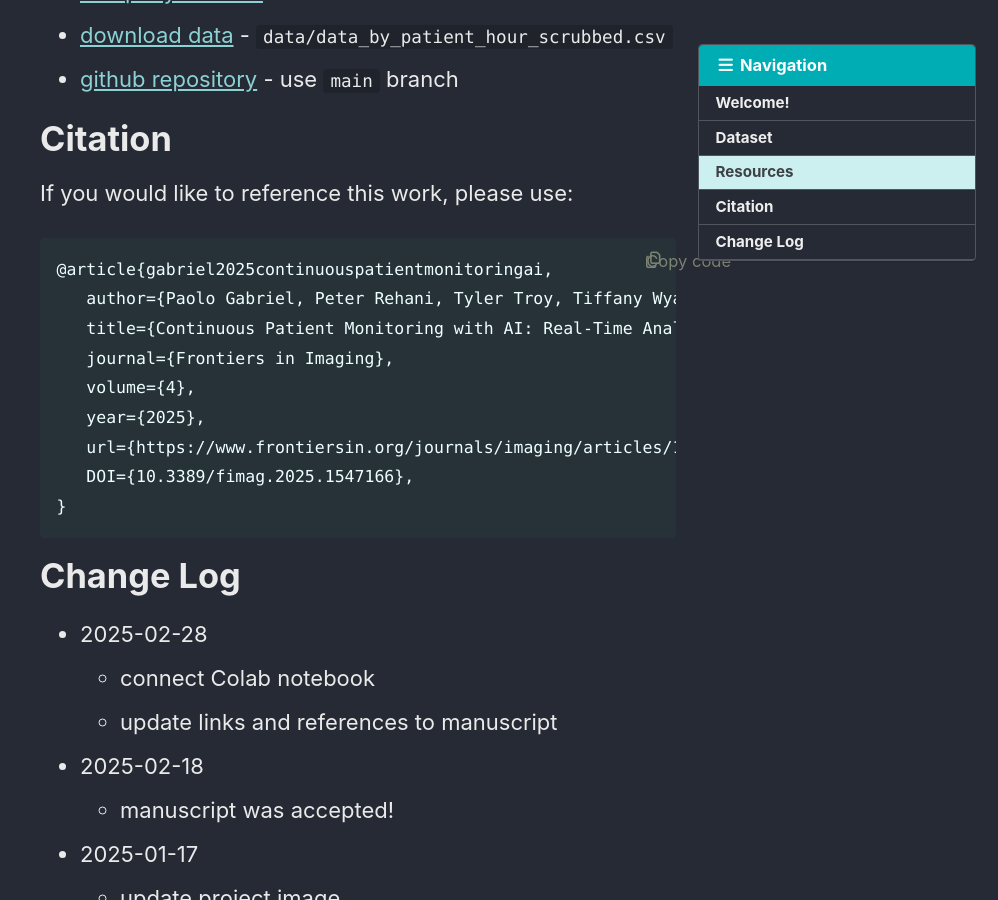
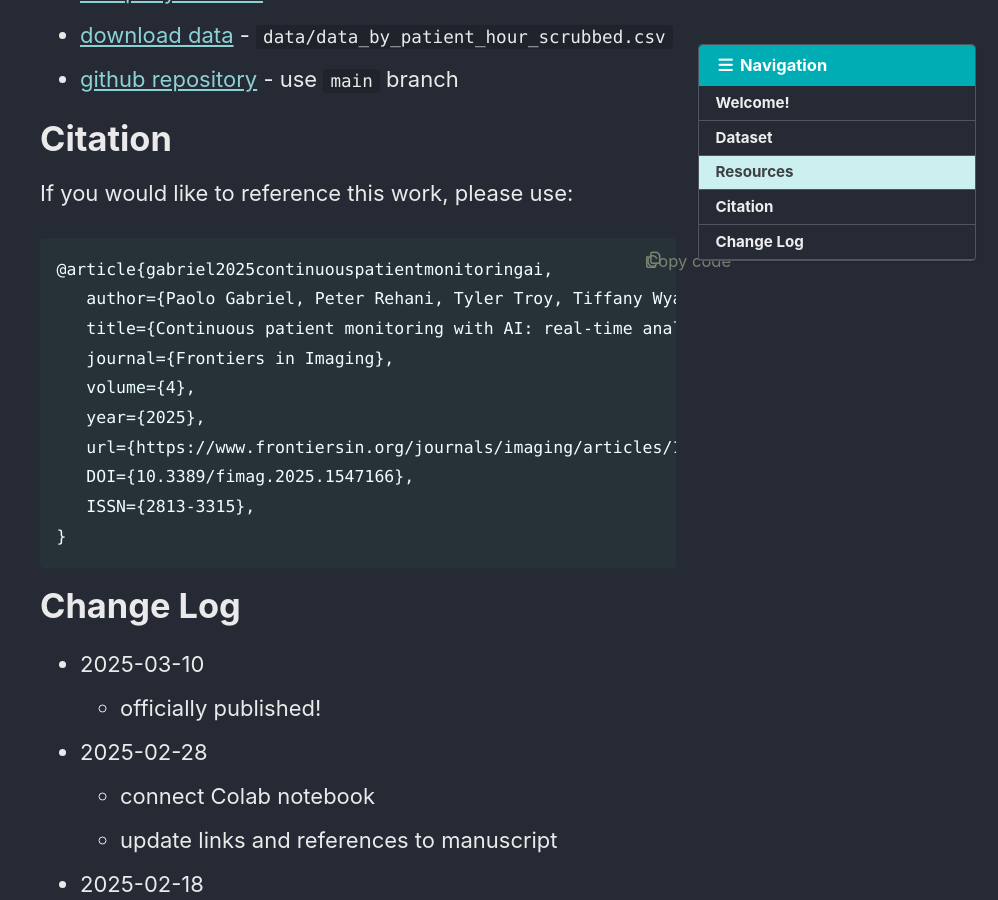
Before and after one commit to lookdeep/ai-norms-2024, a Jekyll site: the page built from index.md, in a window 1280 px wide and 900 px high, scrolled down 3622 px. Shown: the whole window, without its empty margins (282-1280 px from the left). Built offline with Jekyll 4.4.1, drawn with Linux system fonts in a browser that asks for light colours; cached includes are drawn as plain includes.

Commit message:
chg: officially published

````diff
--- a/_data/navigation.yml
+++ b/_data/navigation.yml
@@ -3,7 +3,7 @@ main:
   - title: "Explore <i class='fa fa-external-link'></i>"
     url: "https://lookdeep.vercel.app/"
   - title: "Paper <i class='fa fa-external-link'></i>"
-    url: "https://www.frontiersin.org/journals/imaging/articles/10.3389/fimag.2025.1547166/abstract"
+    url: "https://www.frontiersin.org/journals/imaging/articles/10.3389/fimag.2025.1547166"
   - title: "Code <i class='fa fa-external-link'></i>"
     url: "https://colab.research.google.com/drive/1v0Egoyt5pBmTmb9iEV8RZFSzhym5XpU4?usp=sharing"
   - title: "Download (3.88 MB) <i class='fa fa-external-link'></i>"
--- a/index.md
+++ b/index.md
@@ -13,7 +13,7 @@ header:
         - label: "Explore Plots <i class='fa fa-external-link'></i>"
           url: "https://lookdeep.vercel.app/"
         - label: "Read Paper <i class='fa fa-external-link'></i>"
-          url: "https://www.frontiersin.org/journals/imaging/articles/10.3389/fimag.2025.1547166/abstract"
+          url: "https://www.frontiersin.org/journals/imaging/articles/10.3389/fimag.2025.1547166/"
         - label: "Run Code <i class='fa fa-external-link'></i>"
           url: "https://colab.research.google.com/drive/1v0Egoyt5pBmTmb9iEV8RZFSzhym5XpU4?usp=sharing"
         - label: "Download Dataset - CSV file (3.88 MB) <i class='fa fa-external-link'></i>"
@@ -78,7 +78,7 @@ These trends provide hour-over-hour insight into various patient behaviors and r
 
 # Resources
 _Links open in a new window._
-* [accepted manuscript](https://www.frontiersin.org/journals/imaging/articles/10.3389/fimag.2025.1547166/abstract)
+* [accepted manuscript](https://www.frontiersin.org/journals/imaging/articles/10.3389/fimag.2025.1547166)
 * [arXiv pre-print](https://arxiv.org/abs/2412.13152)
 * [colab notebook](https://colab.research.google.com/drive/1v0Egoyt5pBmTmb9iEV8RZFSzhym5XpU4?usp=sharing)
 * [company website](https://lookdeep.health/technology/)
@@ -90,16 +90,19 @@ If you would like to reference this work, please use:
 ```
 @article{gabriel2025continuouspatientmonitoringai,
    author={Paolo Gabriel, Peter Rehani, Tyler Troy, Tiffany Wyatt, Michael Choma and Narinder Singh},
-   title={Continuous Patient Monitoring with AI: Real-Time Analysis of Video in Hospital Care Settings},
+   title={Continuous patient monitoring with AI: real-time analysis of video in hospital care settings},
    journal={Frontiers in Imaging},
    volume={4},
    year={2025},
    url={https://www.frontiersin.org/journals/imaging/articles/10.3389/fimag.2025.1547166},
    DOI={10.3389/fimag.2025.1547166},
+   ISSN={2813-3315},
 }
 ```
 
 # Change Log
+ * 2025-03-10
+    - officially published!
  * 2025-02-28
     - connect Colab notebook
     - update links and references to manuscript
````
